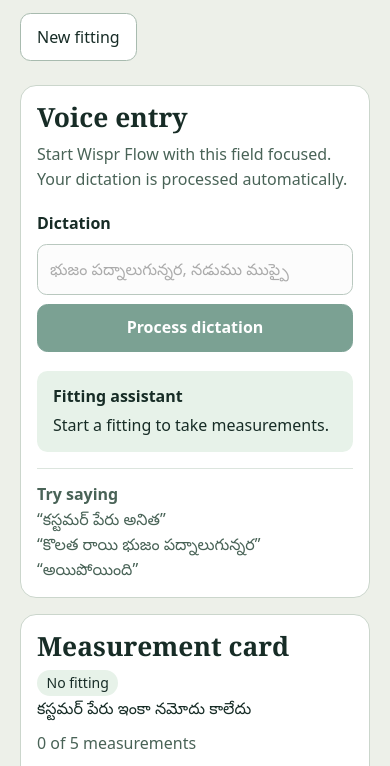
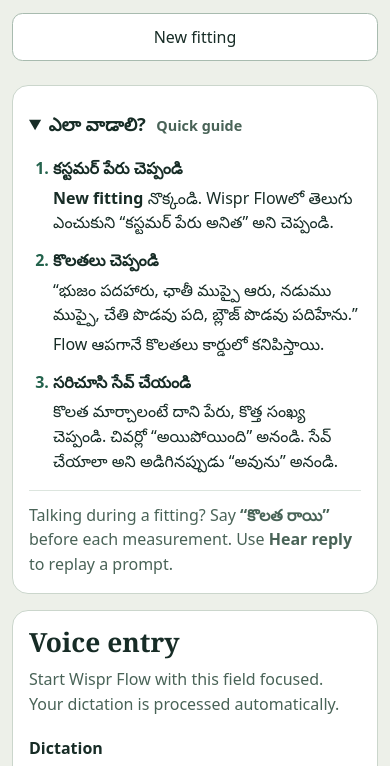
Before and after one commit to MEGHANADHA-REDDY/scawis, a plain HTML site: page app/index.html in a window 390 px wide. Shown: the part 203-969 px from the top of the page. Drawn offline with Linux system fonts and the light colour scheme.

Commit message:
Add Telugu quick guide and improve mobile fitting layout

```diff
--- a/app/fitting.mjs
+++ b/app/fitting.mjs
@@ -65,6 +65,7 @@ const otherUnits = new Set(["cm", "centimeter", "centimeters", "centimetre", "ce
 const yes = new Set(["haan", "ha", "han", "हां", "हाँ", "yes", "ji haan", "जी हाँ", "जी हां", "haan ji", "han ji", "हाँ जी", "हां जी", "haan save kar do", "हाँ सेव कर दो", "yes save it"]);
 const no = new Set(["nahi", "nahin", "nai", "नहीं", "नही", "no", "cancel", "रद्द"]);
 const finish = new Set(["ho gaya", "hogaya", "हो गया", "done", "finish", "save", "सेव", "save fitting", "save kar do", "सेव कर दो", "ho gaya save kar do", "हो गया सेव कर दो"]);
+const saveConfirmation = /^(?:save|సేవ్|సేవు)\s+(?:chey+u*|cheyyandi|చెయ్|చేయ్|చెయ్యి|చేయి|చేయు|చెయ్యు|చేయండి|చెయ్యండి)$/iu;
 const finishAtEnd = /(?:^|[\s,;])(?:అయిపోయింది|పూర్తయింది|పూర్తి అయింది|ayipoyindi)[.!?\s]*$/iu;
 for (const word of ["అవును", "సరే", "సేవ్ చేయండి", "avunu", "sare"]) yes.add(word);
 for (const word of ["కాదు", "వద్దు", "kaadu", "vaddu"]) no.add(word);
@@ -314,7 +315,7 @@ export function runTurn(fitting, transcript) {
     return note(`Customer: ${name}`, `కస్టమర్ పేరు ${name}.`);
   }
   if (pending?.type === "save") {
-    if (yes.has(command)) {
+    if (yes.has(command) || saveConfirmation.test(command)) {
       fitting.savedAt = new Date().toISOString();
       fitting.pending = null;
       return note("Fitting saved.", "కొలతలు సేవ్ అయ్యాయి.");
--- a/app/index.html
+++ b/app/index.html
@@ -12,6 +12,15 @@
 <header><div class="wrap masthead"><div><strong>Bolkar Fit</strong><span>Fitting notebook</span></div><button id="sound" type="button" aria-pressed="true">Sound on</button></div></header>
 <main class="wrap">
 <section class="intro"><div><p class="eyebrow">TAILOR'S WORKSHOP</p><h1>Blouse fitting</h1><p>Speak the measurements as you take them.</p></div><button type="button" id="new">New fitting</button></section>
+<details class="panel guide" open>
+<summary><span lang="te">ఎలా వాడాలి?</span> <span class="guide-subtitle">Quick guide</span></summary>
+<ol class="guide-steps">
+<li><strong lang="te">కస్టమర్ పేరు చెప్పండి</strong><p lang="te"><b lang="en">New fitting</b> నొక్కండి. Wispr Flowలో తెలుగు ఎంచుకుని “కస్టమర్ పేరు అనిత” అని చెప్పండి.</p></li>
+<li><strong lang="te">కొలతలు చెప్పండి</strong><p lang="te">“భుజం పదహారు, ఛాతీ ముప్పై ఆరు, నడుము ముప్పై, చేతి పొడవు పది, బ్లౌజ్ పొడవు పదిహేను.”</p><p lang="te">Flow ఆపగానే కొలతలు కార్డులో కనిపిస్తాయి.</p></li>
+<li><strong lang="te">సరిచూసి సేవ్ చేయండి</strong><p lang="te">కొలత మార్చాలంటే దాని పేరు, కొత్త సంఖ్య చెప్పండి. చివర్లో “అయిపోయింది” అనండి. సేవ్ చేయాలా అని అడిగినప్పుడు “అవును” అనండి.</p></li>
+</ol>
+<p class="guide-note">Talking during a fitting? Say <b lang="te">“కొలత రాయి”</b> before each measurement. Use <b>Hear reply</b> to replay a prompt.</p>
+</details>
 <div class="workspace">
 <section class="panel voice" aria-labelledby="voice-title">
 <h2 id="voice-title">Voice entry</h2>
@@ -23,7 +32,6 @@
 </form>
 <button id="save" type="button" hidden>Save fitting</button>
 <div class="reply"><strong>Fitting assistant</strong><p id="reply" role="status" aria-live="polite">Start a fitting to take measurements.</p><button id="replay" type="button" hidden>Hear reply</button></div>
-<div class="examples"><strong>Try saying</strong><p>“కస్టమర్ పేరు అనిత”<br>“కొలత రాయి భుజం పద్నాలుగున్నర”<br>“అయిపోయింది”</p></div>
 </section>
 <section class="panel card" aria-labelledby="card-title">
 <div class="cardhead"><h2 id="card-title">Measurement card</h2><span id="badge">No fitting</span></div>
--- a/app/style.css
+++ b/app/style.css
@@ -31,7 +31,14 @@ input { width: 100%; border: 1px solid #8ba496; border-radius: .6rem; padding: .
 .primary { color: #fff; background: #24634d; border-color: #24634d; font-weight: 700; }
 .reply { background: #e7f2e9; border-radius: .65rem; padding: .85rem 1rem; }
 .reply p { margin-top: .25rem; }
-.examples { border-top: 1px solid #dce5de; margin-top: 1rem; padding-top: .85rem; color: #496357; }
+.guide { margin-bottom: 1rem; }
+.guide summary { font-size: 1.15rem; min-height: 44px; align-content: center; }
+.guide-subtitle { margin-inline-start: .35rem; color: #496357; font-size: .9rem; }
+.guide-steps { display: grid; grid-template-columns: 1fr 1.45fr 1fr; gap: 1rem 2rem; margin: .6rem 0 1rem; padding-inline-start: 1.5rem; }
+.guide-steps li::marker { color: #24634d; font-weight: 700; }
+.guide-steps p { margin-top: .3rem; }
+.guide-note { border-top: 1px solid #dce5de; padding-top: .75rem; color: #496357; }
+#replay { margin-top: .65rem; }
 .cardhead { display: flex; align-items: center; flex-wrap: wrap; gap: .5rem; justify-content: space-between; }
 #badge { padding: .15rem .6rem; border-radius: 2rem; background: #e7f2e9; font-size: .875rem; }
 progress { width: 100%; height: .65rem; accent-color: #24634d; }
@@ -47,4 +54,8 @@ summary { cursor: pointer; font-weight: 650; }
   .workspace { grid-template-columns: 1fr; }
   .masthead span { display: none; }
   .intro { align-items: start; flex-direction: column; padding-top: 1.6rem; }
+  .guide-steps { grid-template-columns: 1fr; gap: .8rem; }
+  #new, #save { width: 100%; }
+  button, input { min-height: 48px; }
+  .wrap { width: min(100% - 1.5rem, 1040px); }
 }
```
